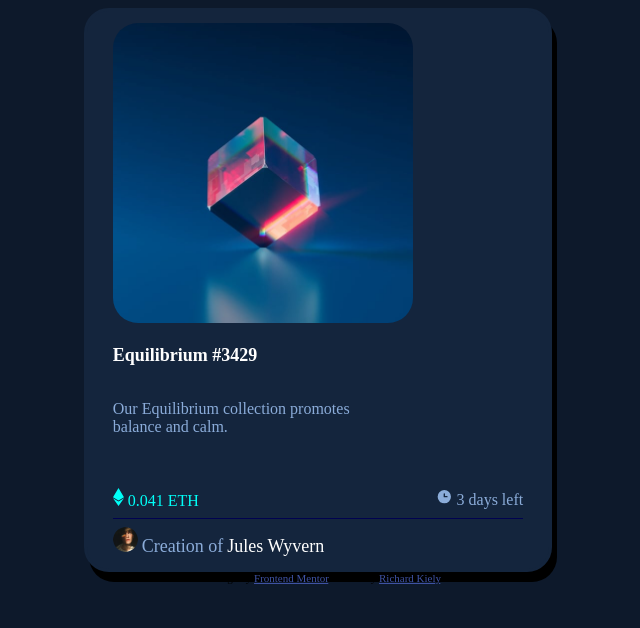
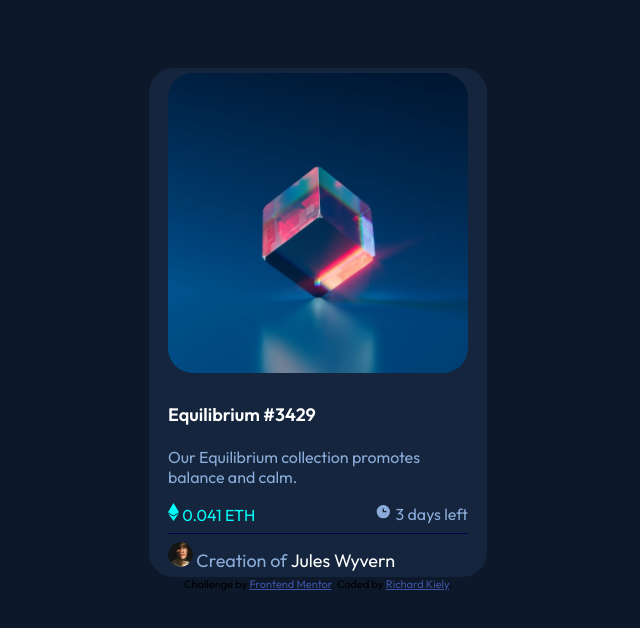
Before and after one commit to RichardKiely/NFT-Preview-Card, a plain HTML site: page index.html in a window 1280 px wide. Shown: the whole page, without its empty margins (322-962 px from the left). Drawn offline with Linux system fonts and the light colour scheme.

Commit message:
Updated the image and card container to flexbox

```diff
--- a/css.css
+++ b/css.css
@@ -1,18 +1,24 @@
-body{ background-color: hsl(217, 54%, 11%);}
+body{ background-color: hsl(217, 54%, 11%); font-family: 'Outfit', sans-serif;}
 
 .card{
 
+  display: flex;
+  align-items: center;
+  justify-content: center;
 
-    margin: auto;
-    width: 35%;
-    border: 3px solid hsl(216, 50%, 16%);
-    padding: 10px;
-    background-color: hsl(216, 50%, 16%);
-    box-shadow: 5px 10px ;
-    border-radius: 25px;
 
 
 }
+
+.container{
+  border: 3px solid hsl(216, 50%, 16%);
+  padding: 20px;
+  background-color: hsl(216, 50%, 16%);
+  border-radius: 25px;}
+
+  .imageContainer:hover {
+    opacity: 1;
+  }
 
 .text{color:#8BACD9}
 
@@ -34,3 +40,8 @@ img{ border-radius: 25px;}
 span{color: white;  font-size:18px;}
 
 #line{border: 2px bottom grey}
+
+
+@media screen and (min-width: 375px) {
+
+}
--- a/index.html
+++ b/index.html
@@ -5,7 +5,9 @@
   <meta name="viewport" content="width=device-width, initial-scale=1.0"> <!-- displays site properly based on user's device -->
  <link rel="stylesheet" href="css.css" >
   <link rel="icon" type="image/png" sizes="32x32" href="./images/favicon-32x32.png">
-
+  <link rel="preconnect" href="https://fonts.googleapis.com">
+<link rel="preconnect" href="https://fonts.gstatic.com" crossorigin>
+<link href="https://fonts.googleapis.com/css2?family=Outfit:wght@300;400;600&display=swap" rel="stylesheet">
   <title>Frontend Mentor | NFT preview card component</title>
 
   <!-- Feel free to remove these styles or customise in your own stylesheet 👍 -->
@@ -15,14 +17,20 @@
   </style>
 </head>
 <body>
+  <br><br><br>
+
 <div class="card">
     <div class="container">
-    <img src="images\image-equilibrium.jpg" alt="Equilibrium" style="width:300px;height:300px;" class="center">
-    <br><br>
-      <span><strong>Equilibrium #3429</strong></span>
-    <br><br>
+      <div class="imageContainer">
+    <img
+    srcset="images\image-equilibrium-375.jpg " alt="Equilibrium" style="width:300px;height:300px;" class="center">
+    </div>
+
+
+     <h2><span><strong>Equilibrium #3429</strong></span></h2>
+
       <p class="text">Our Equilibrium collection promotes<br> balance and calm.</p>
-    <br><br>
+
     <div class="parentFlex">
     <div id="greenText">
       <svg width="11" height="18" xmlns="http://www.w3.org/2000/svg"><path d="M11 10.216 5.5 18 0 10.216l5.5 3.263 5.5-3.262ZM5.5 0l5.496 9.169L5.5 12.43 0 9.17 5.5 0Z" fill="#00FFF8"/></svg> 0.041 ETH
@@ -30,13 +38,13 @@
       <div id="daysLeftText"><svg width="17" height="17" xmlns="http://www.w3.org/2000/svg"><path d="M8.305 2.007a6.667 6.667 0 1 0 0 13.334 6.667 6.667 0 0 0 0-13.334Zm2.667 7.334H8.305a.667.667 0 0 1-.667-.667V6.007a.667.667 0 0 1 1.334 0v2h2a.667.667 0 0 1 0 1.334Z" fill="#8BACD9"/></svg>  3 days left </div>
       </div>
 
-    <hr size=".5" color=hsl(215, 32%, 27%)>
+    <hr size="1" color=hsl(215, 32%, 27%)>
       <img src="images/image-avatar.png" style="width:25px;height:25px;"> <span class="text">Creation of</span> <span class="whiteText">Jules Wyvern</span>
 </div>
 </div>
-  <div class="attribution">
+  <footer class="attribution">
     Challenge by <a href="https://www.frontendmentor.io?ref=challenge" target="_blank">Frontend Mentor</a>.
-    Coded by <a href="#">Richard Kiely</a>.
-  </div>
+    Coded by <a href="https://twitter.com/richard_kiely">Richard Kiely</a>.
+  </footer>
 </body>
 </html>
```
Also changed, not shown: images/image-equilibrium-375.jpg (added).
